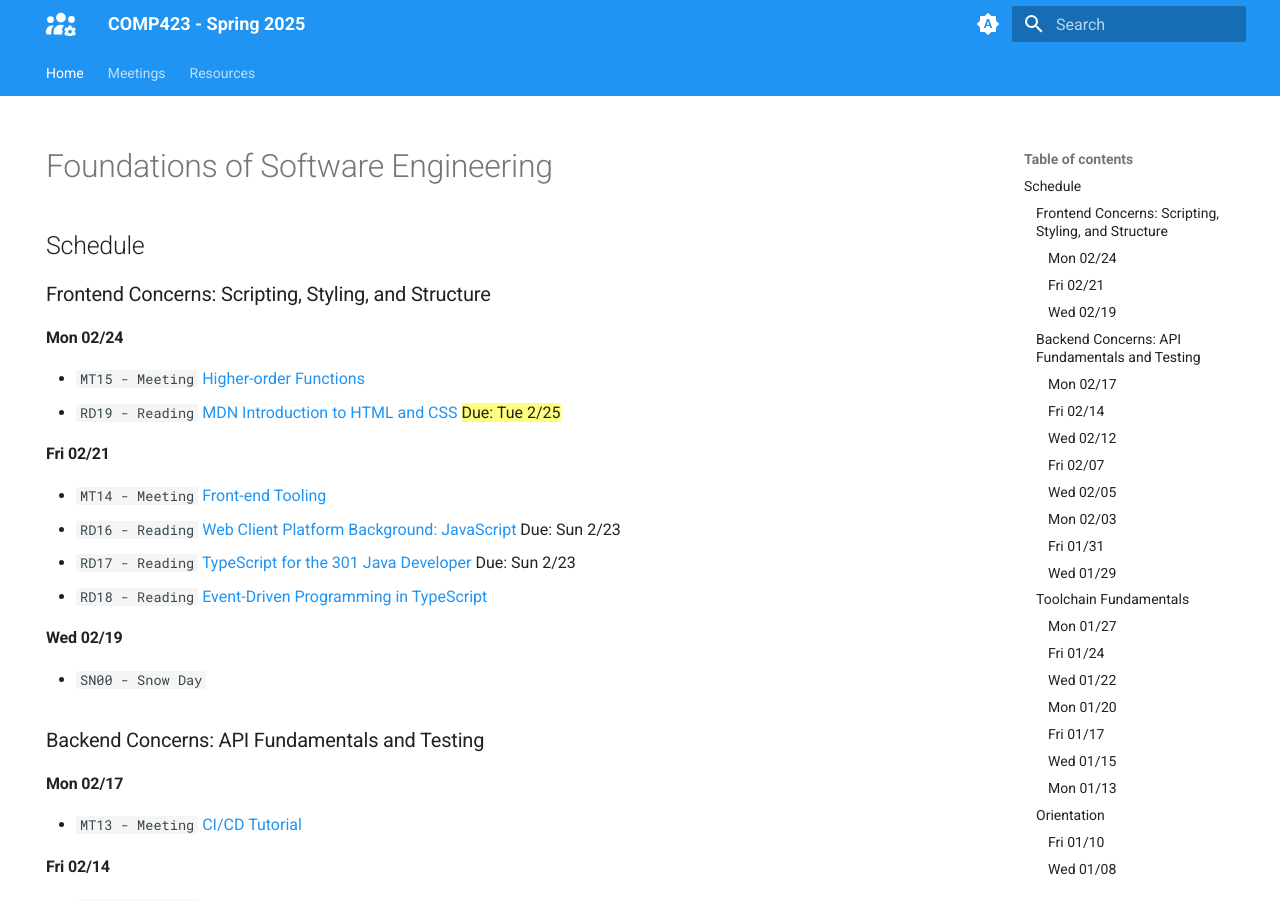
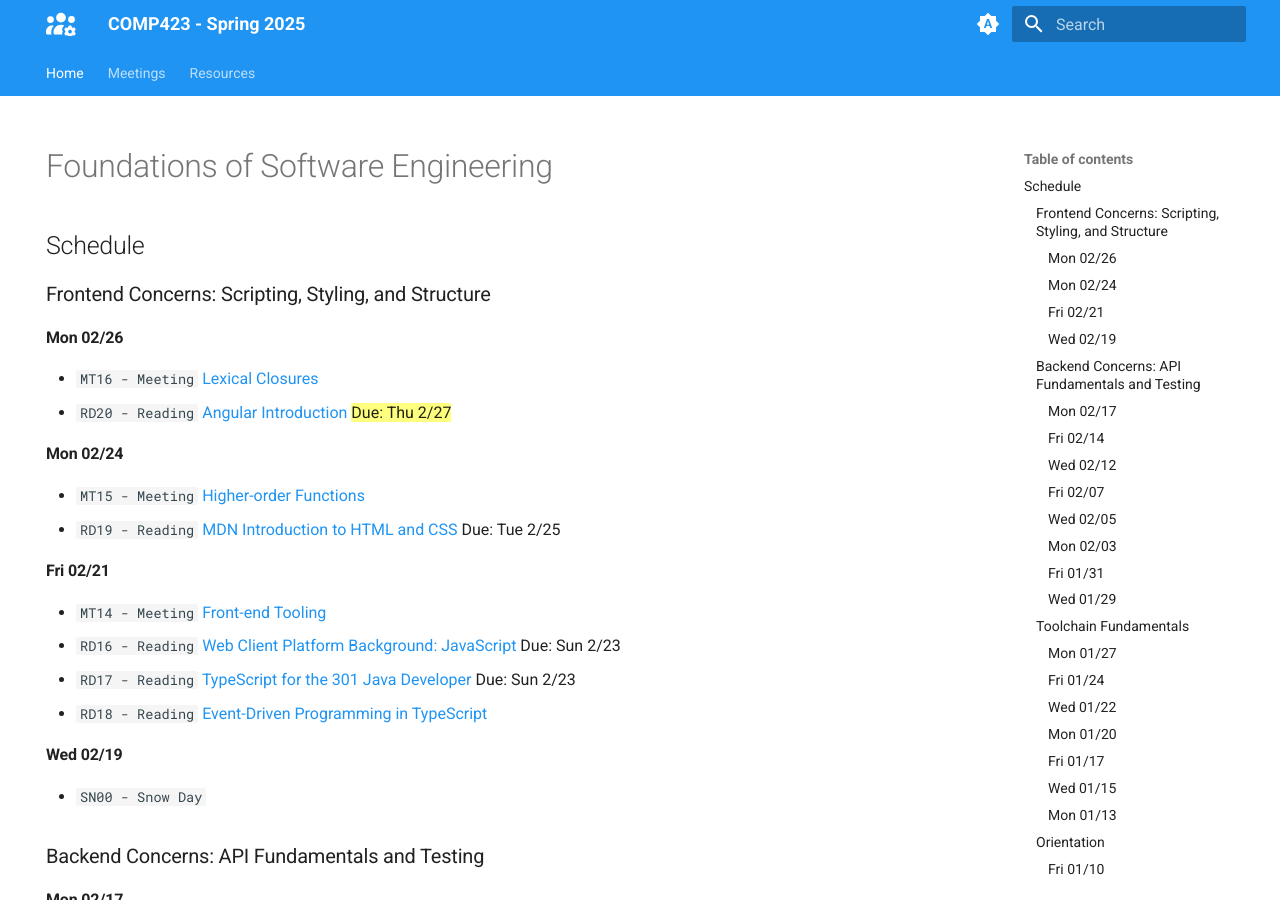
Before and after one commit to comp423-25s/comp423-25s.github.io, an MkDocs documentation site: the page built from docs/index.md, in a window 1280 px wide and 900 px high. Built offline with MkDocs 1.6.1 and Material for MkDocs 9.7.7, drawn with Linux system fonts in a browser that asks for light colours; some of the changed text lies outside the part shown.

```diff
--- a/docs/index.md
+++ b/docs/index.md
@@ -9,10 +9,15 @@ hide:
 
 ### Frontend Concerns: Scripting, Styling, and Structure
 
+#### Mon 02/26
+
+* `MT16 - Meeting` [Lexical Closures](./meetings/2025_02_26.md)
+* `RD20 - Reading` [Angular Introduction](https://gradescope.com) ==Due: Thu 2/27==
+
 #### Mon 02/24
 
-* `MT15 - Meeting` [Higher-order Functions]()
-* `RD19 - Reading` [MDN Introduction to HTML and CSS](https://gradescope.com) ==Due: Tue 2/25==
+* `MT15 - Meeting` [Higher-order Functions](./meetings/2025_02_24.md)
+* `RD19 - Reading` [MDN Introduction to HTML and CSS](https://gradescope.com) Due: Tue 2/25
 
 #### Fri 02/21
 
```
Also changed, not shown: docs/meetings/2025_02_24.md (+3 -3 lines), docs/meetings/2025_02_26.md (added, +11 -0 lines).
